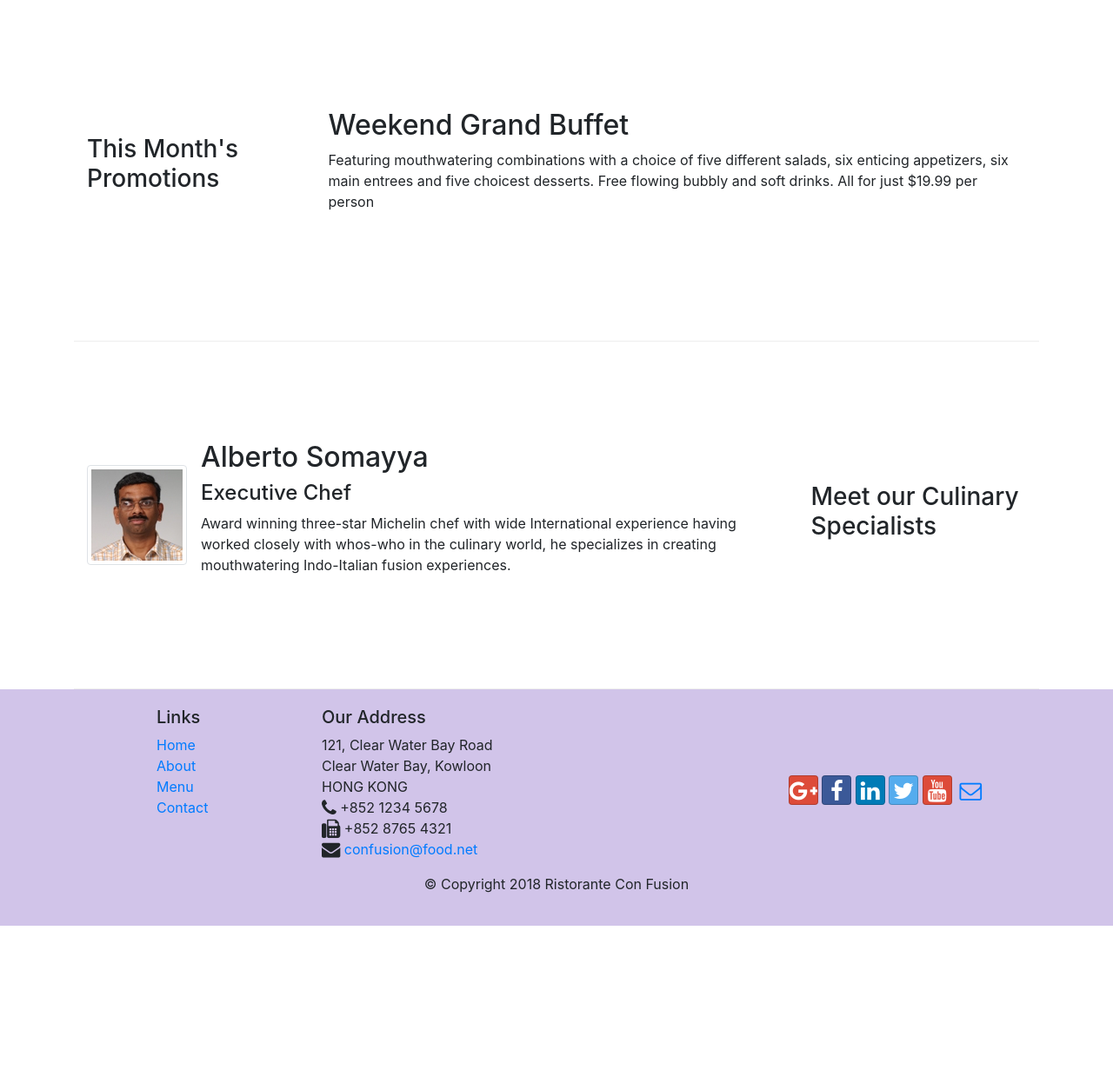
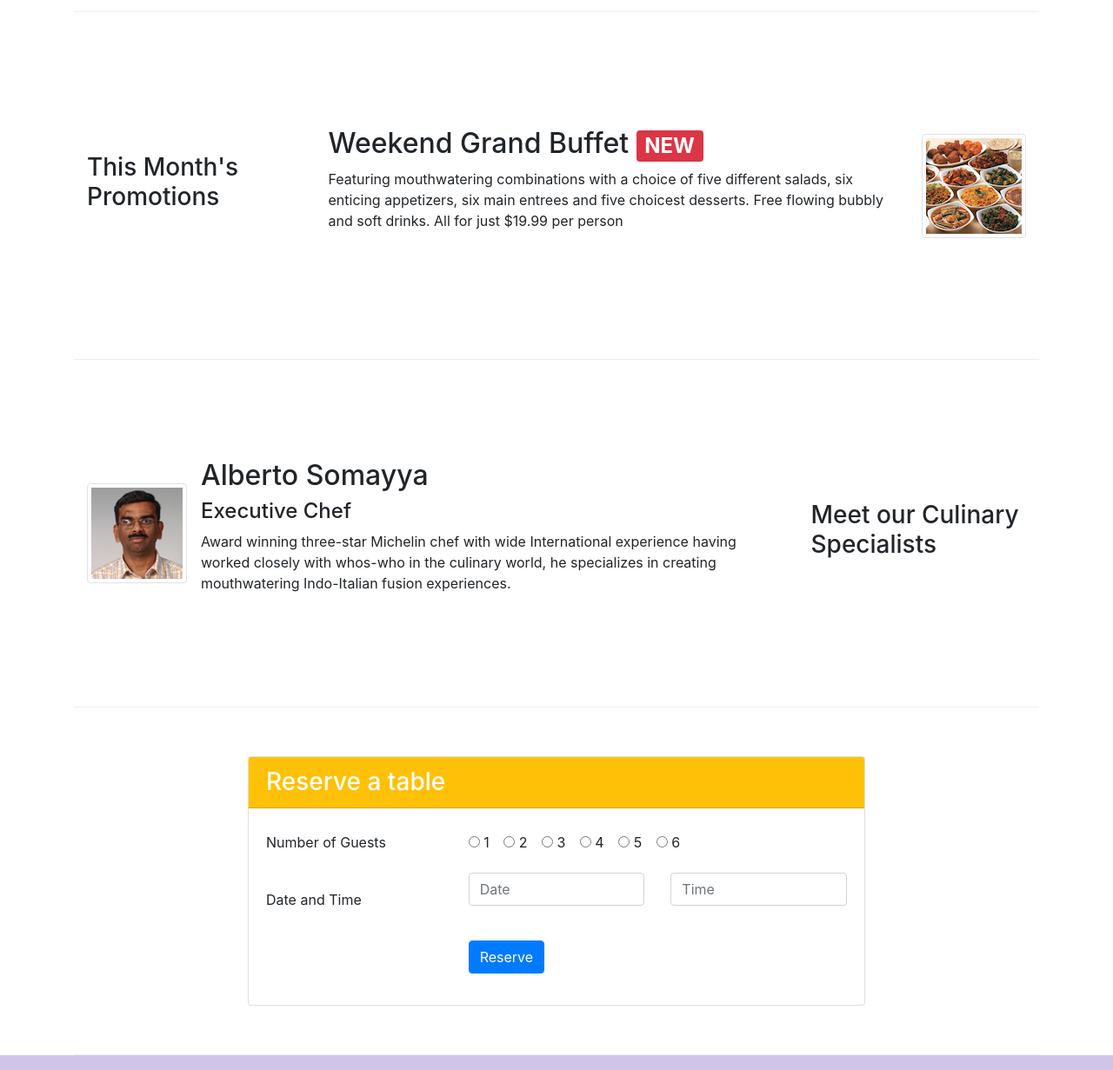
Before and after one commit to bibekchowdhury26/bootstrap-4-test-, a website: page index.html in a window 1280 px wide. Shown: the part 720-1951 px from the top of the page at 87% size. Before the commit the page ends 1785 px from the top, so only its background shows below. Drawn offline with nearby package versions, Linux system fonts and the light colour scheme.

Commit message:
Assignment 2

```diff
--- a/index.html
+++ b/index.html
@@ -35,12 +35,15 @@
     <header class="jumbotron">
         <div class="container">
             <div class="row row-header">
-                <div class="col-12 col-sm-8">
+                <div class="col-12 col-sm-6">
                     <h1>Ristorante con Fusion</h1>
                     <p>We take inspiration from the World's best cuisines, and create a unique fusion experience. Our lipsmacking creations will tickle your culinary senses!</p>
                 </div>
-                <div class="col-12 col-sm align-self-center">
+                <div class="col-12 col-sm-3 align-self-center">
                     <img src="./img/logo.png" class="image-fluid">
+                </div>
+                <div class="col-12 col-sm-3 align-self-center">
+                    <a href="#reserveTable" class="btn btn-warning btn-lg btn-block">Reserve Table</a>
                 </div>
             </div>
         </div>
@@ -55,8 +58,11 @@
                 <div class="media">
                     <img class="d-flex mr-3 img-thumbnail align-self-center" src="./img/uthappizza.png" alt="uthapizza">
                     <div class="media-body">
-                        <h2 class="mt-0">Uthappizza</h2>
-                        <p>A unique combination of Indian Uthappam (pancake) and Italian pizza, topped with Cerignola olives, ripe vine cherry tomatoes, Vidalia onion, Guntur chillies and Buffalo Paneer.</p>
+                        <h2 class="mt-0">Uthappizza
+                            <span class="badge badge-danger">HOT</span>
+                            <span class="badge badge-pill badge-secondary">$4.99</span>
+                        </h2>
+                        <p class="d-none d-sm-block">A unique combination of Indian Uthappam (pancake) and Italian pizza, topped with Cerignola olives, ripe vine cherry tomatoes, Vidalia onion, Guntur chillies and Buffalo Paneer.</p>
                     </div>
                 </div>
             </div>
@@ -68,8 +74,13 @@
                 <h3>This Month's Promotions</h3>
             </div>
             <div class="col col-sm col-md">
-                <h2>Weekend Grand Buffet</h2>
-                <p>Featuring mouthwatering combinations with a choice of five different salads, six enticing appetizers, six main entrees and five choicest desserts. Free flowing bubbly and soft drinks. All for just $19.99 per person </p>
+                <div class="media">
+                    <div class="media-body">
+                        <h2>Weekend Grand Buffet <span class="badge badge-danger">NEW</span></h2>
+                        <p class="d-none d-sm-block">Featuring mouthwatering combinations with a choice of five different salads, six enticing appetizers, six main entrees and five choicest desserts. Free flowing bubbly and soft drinks. All for just $19.99 per person </p>
+                    </div>
+                    <img class="d-flex ml-3 img-thumbnail align-self-center" src="./img/buffet.png" alt="buffet">
+                </div>
             </div>
         </div>
 
@@ -83,12 +94,71 @@
                     <div class="media-body">
                         <h2 class="mt-0">Alberto Somayya</h2>
                         <h4>Executive Chef</h4>
-                        <p>Award winning three-star Michelin chef with wide International experience having worked closely with whos-who in the culinary world, he specializes in creating mouthwatering Indo-Italian fusion experiences. </p>
+                        <p class="d-none d-sm-block">Award winning three-star Michelin chef with wide International experience having worked closely with whos-who in the culinary world, he specializes in creating mouthwatering Indo-Italian fusion experiences. </p>
+                    </div>
+                </div>
+            </div>
+        </div>
+        <div class="row row-content align-items-center" id="reserveTable">
+            <div class="col-12 col-sm-8 justify-content-center offset-sm-2">
+                <div class="card">
+                    <h3 class="card-header bg-warning text-white">Reserve a table</h3>
+                    <div class="card-body">
+                        <form>
+                            <div class="form-group row align-items-center">
+                                <label for="numOfGuests" class="col-sm-4 col-form-label">Number of Guests</label>
+                                <div class="col-sm-8" id="numOfGuests">
+                                    <div class="form-check-inline">
+                                        <input type="radio" id="1" name="numOfGuests" value="1" class="form-radio">&nbsp;
+                                        <label class="col-form-label" for="1">1</label>
+                                    </div>
+                                    <div class="form-check-inline">
+                                        <input type="radio" id="2" name="numOfGuests" value="2" class="form-radio">&nbsp;
+                                        <label class="col-form-label" for="2">2</label>
+                                    </div>
+                                    <div class="form-check-inline">
+                                        <input type="radio" id="3" name="numOfGuests" value="3" class="form-radio">&nbsp;
+                                        <label class="col-form-label" for="3">3</label>
+                                    </div>
+                                    <div class="form-check-inline">
+                                        <input type="radio" id="4" name="numOfGuests" value="4" class="form-radio">&nbsp;
+                                        <label class="col-form-label" for="4">4</label>
+                                    </div>
+                                    <div class="form-check-inline">
+                                        <input type="radio" id="5" name="numOfGuests" value="5" class="form-radio">&nbsp;
+                                        <label class="col-form-label" for="5">5</label>
+                                    </div>
+                                    <div class="form-check-inline">
+                                        <input type="radio" id="6" name="numOfGuests" value="6" class="form-radio">&nbsp;
+                                        <label class="col-form-label" for="6">6</label>
+                                    </div>
+                                </div>
+                            </div>
+                            <div class="form-group row align-items-center">
+                                <label for="date&time" class="col-sm-4 col-form-label">Date and Time</label>
+                                <div class="col-sm-8">
+                                    <div class="row justify-content-center">
+                                        <div class="col-12 col-sm-6">
+                                            <input type="text"  class="form-control" name="date" id="date" placeholder="Date">&nbsp;
+                                        </div>
+                                        <div class="col-12 col-sm-6">
+                                            <input type="text"  class="form-control" name="time" id="time" placeholder="Time">
+                                        </div>
+                                    </div>
+                                </div>
+                            </div>
+                            <div class="form-group row">
+                                <div class="offset-sm-4 col-sm-8">
+                                    <button type="submit" class="btn btn-primary">Reserve</button>
+                                </div>
+                            </div>
+                        </form>
                     </div>
                 </div>
             </div>
         </div>
     </div>
+
 
     <footer class="footer">
         <div class="container">
```
